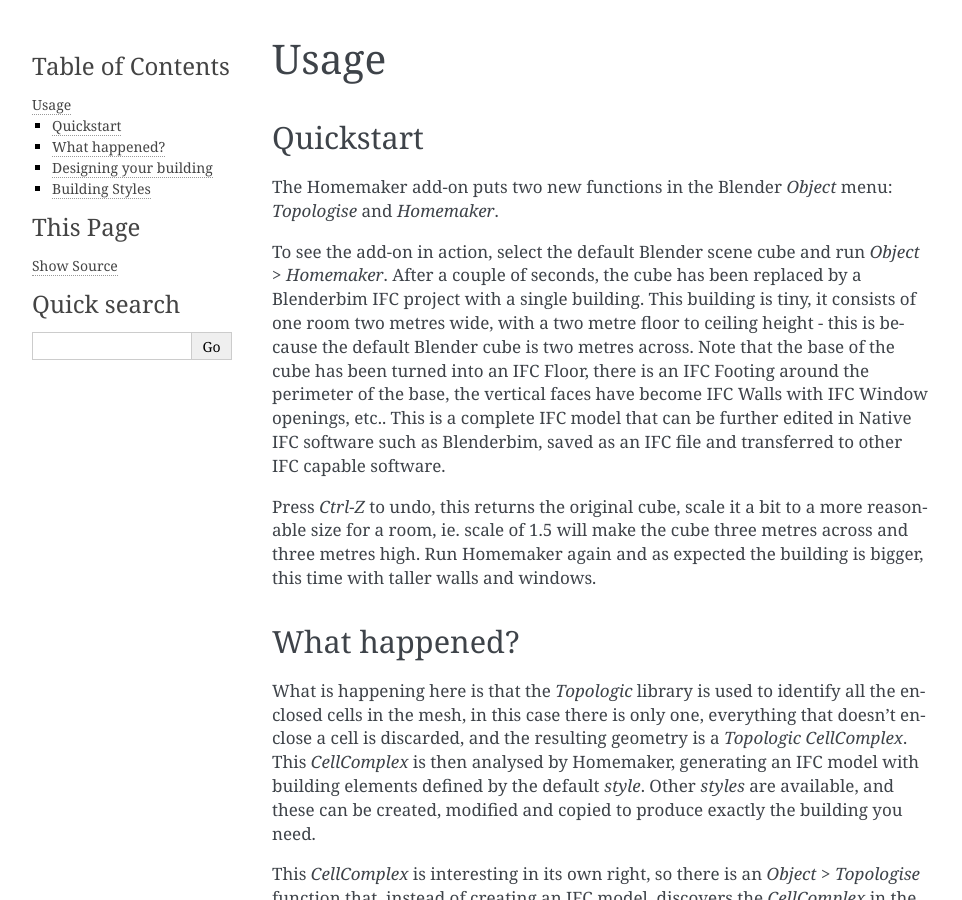
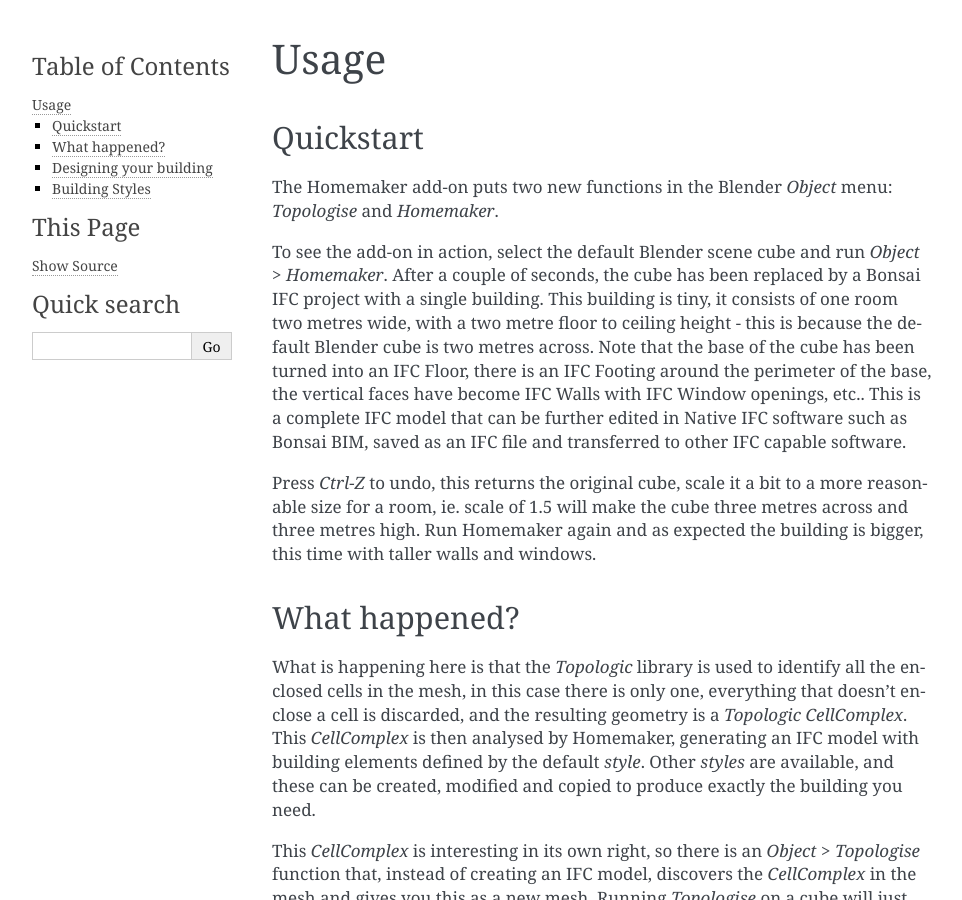
Before and after one commit to brunopostle/homemaker-addon, a Sphinx documentation site: the page built from docs/usage.rst, in a window 1280 px wide and 900 px high. Shown: the whole window, without its empty margins (148-1110 px from the left). Built offline with Sphinx 7.4.7, drawn with Linux system fonts in a browser that asks for light colours.

Commit message:
BlenderBIM is now Bonsai
This changes the API namespace as well as some documentation and links

```diff
--- a/__init__.py
+++ b/__init__.py
@@ -17,9 +17,9 @@
 )
 
 import logging
-from blenderbim.bim import import_ifc
-from blenderbim.bim.ifc import IfcStore
-import blenderbim.tool as tool
+from bonsai.bim import import_ifc
+from bonsai.bim.ifc import IfcStore
+import bonsai.tool as tool
 import bpy
 import bmesh
 
--- a/docs/usage.rst
+++ b/docs/usage.rst
@@ -9,13 +9,13 @@
 
 To see the add-on in action, select the default Blender scene cube and run
 *Object > Homemaker*.  After a couple of seconds, the cube has been replaced by
-a Blenderbim IFC project with a single building.  This building is tiny, it
+a Bonsai IFC project with a single building.  This building is tiny, it
 consists of one room two metres wide, with a two metre floor to ceiling height
 - this is because the default Blender cube is two metres across.  Note that the
 base of the cube has been turned into an IFC Floor, there is an IFC Footing
 around the perimeter of the base, the vertical faces have become IFC Walls with
 IFC Window openings, etc..  This is a complete IFC model that can be further
-edited in Native IFC software such as Blenderbim, saved as an IFC file and
+edited in Native IFC software such as Bonsai BIM, saved as an IFC file and
 transferred to other IFC capable software.
 
 Press *Ctrl-Z* to undo, this returns the original cube, scale it a bit to a
```
Also changed, not shown: README.md (+4 -4 lines), 1 other file.
